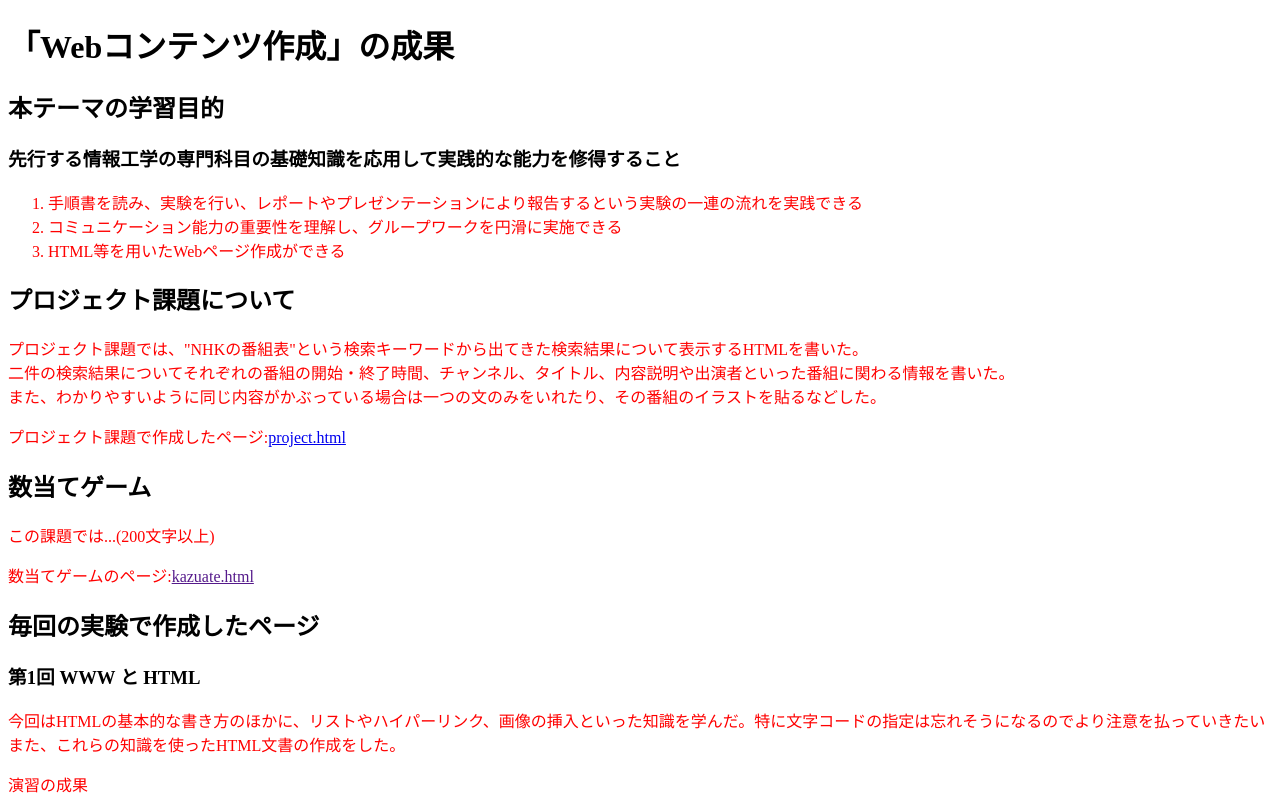
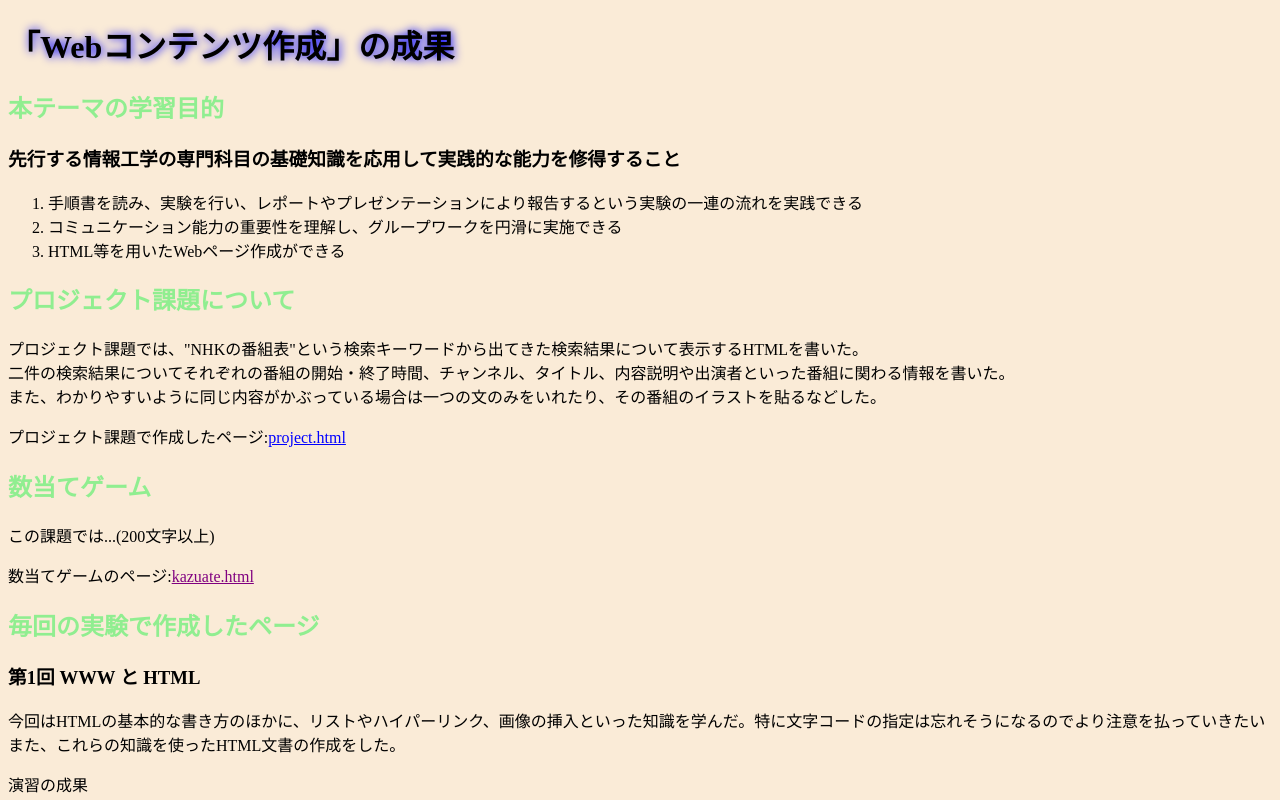
Before and after one commit to G284802022/medialabo, a plain HTML site: page index.html in a window 1280 px wide. Shown: the top 800 px of the page. Drawn offline with Linux system fonts and the light colour scheme.

Commit message:
css install

```diff
--- a/style.css
+++ b/style.css
@@ -1,3 +1,25 @@
-p, li{
-    color: red;
-  }
+a:link {
+  color: blue;
+}
+
+a:visited {
+  color: purple;
+}
+
+a:hover {
+  color: green;
+  text-decoration: none;
+}
+
+h1 {
+  color: black;
+  text-shadow: blue 1px 0 10px;
+}
+
+h2 {
+  color: #90ee90;
+}
+
+body{
+  background-color: antiquewhite;
+}
```
Also changed, not shown: index.html (+4 -3 lines).
